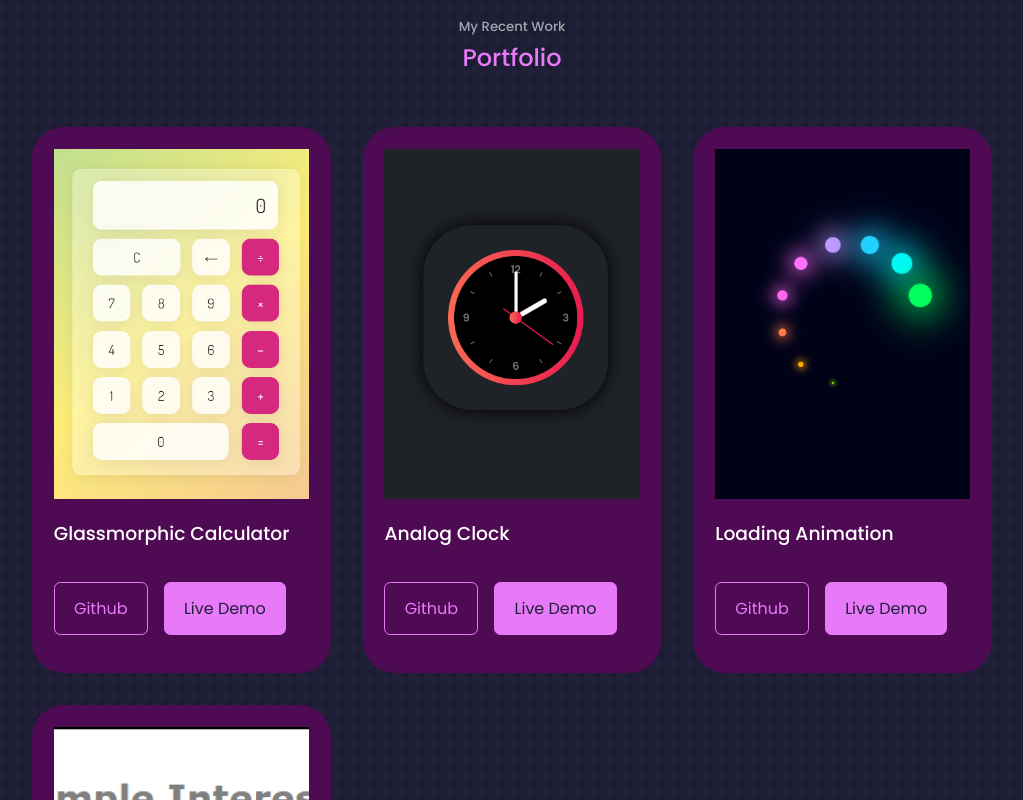
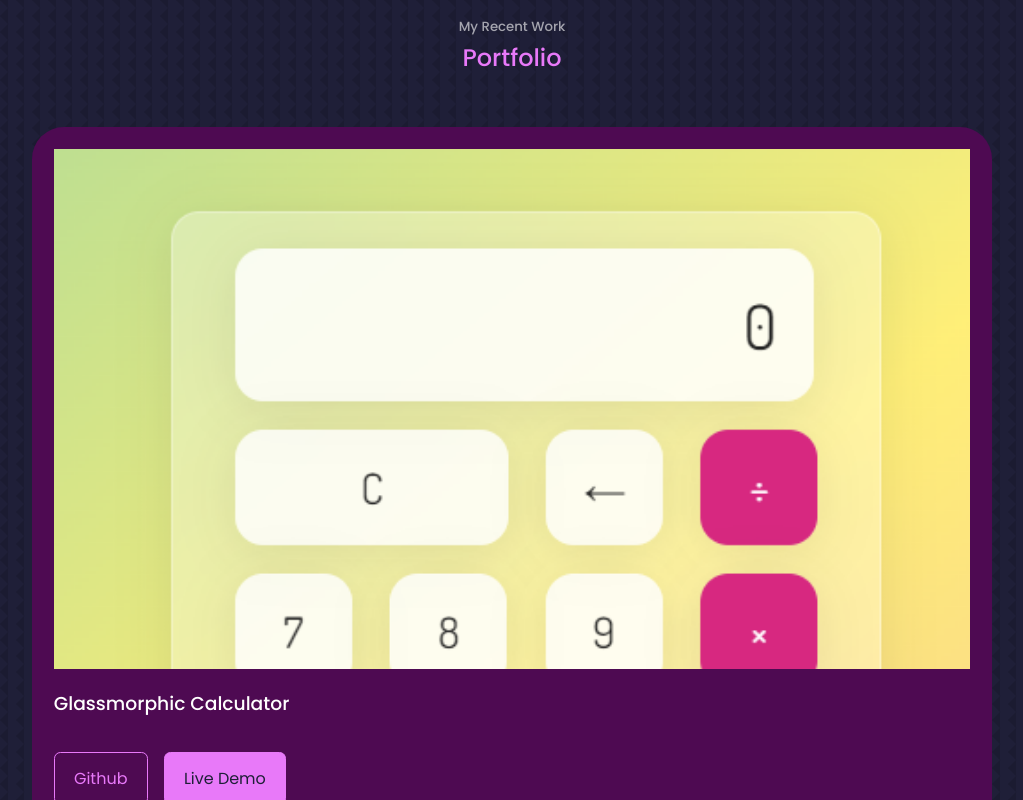
Before and after one commit to all4nitrous/react-portfolio, a React (Create React App) app: page / in a window 1280 px wide. Shown: the part 2920-3720 px from the top of the page, without its empty margins (128-1151 px from the left). Built offline with nearby package versions, Linux system fonts and the light colour scheme.

Commit message:
Done with slideshow format

```diff
--- a/package.json
+++ b/package.json
@@ -10,6 +10,7 @@
     "react-dom": "^18.2.0",
     "react-icons": "^4.6.0",
     "react-scripts": "5.0.1",
+    "swiper": "^8.4.4",
     "web-vitals": "^2.1.4"
   },
   "scripts": {
--- a/src/App.jsx
+++ b/src/App.jsx
@@ -17,7 +17,6 @@ const App = () => {
       <Experience />
       <Services />
       <Portfolio />
-      <Testimonials />
       <Contact />
       <Footer />
       </>
--- a/src/components/portfolio/Portfolio.jsx
+++ b/src/components/portfolio/Portfolio.jsx
@@ -4,50 +4,64 @@ import IMG1 from '../../assests/calc project.png'
 import IMG2 from '../../assests/analog clock.png'
 import IMG3 from '../../assests/loading animation.png'
 import IMG4 from '../../assests/interest calculator.png'
+
+import { Pagination } from 'swiper';
+
+import { Swiper, SwiperSlide } from 'swiper/react';
+
+// Import Swiper styles
+import 'swiper/css';
+import 'swiper/css/pagination';
+
+
+
 const Portfolio = () => {
   return (
     <section id='portfolio'>
       <h5>My Recent Work</h5>
         <h2>Portfolio</h2>
 
-      <div className="container portfolio_container">
-        <article className='portfolio_item'>
-          <div className="portfolio item-image"><img src={IMG1} height="350" width="416"/></div>
+      <Swiper className="container portfolio_container" modules={[Pagination]}
+      spaceBetween={40}
+      slidesPerView={1}
+      pagination={{ clickable: true }}>
+        <SwiperSlide className='portfolio_item'>
+          <div className="portfolio_item-image"><img src={IMG1}  /></div>
           <h3>Glassmorphic Calculator</h3>
 <div className="portfolio_item-cta">
 <a href="https://github.com/all4nitrous/calculator-project" className='btn' target="_blank">Github</a>
           <a href="https://all4nitrous.github.io/calculator-project/" className='btn btn-primary' target="_blank">Live Demo</a>
 </div>
 
-        </article>
+        </SwiperSlide>
 
-        <article className='portfolio_item'>
-          <div className="portfolio item-image"><img src={IMG2} height="350" width="416"/></div>
+        <SwiperSlide className='portfolio_item'>
+          <div className="portfolio_item-image"><img src={IMG2}/></div>
           <h3>Analog Clock</h3>
           <div className="portfolio_item-cta">
           <a href="https://github.com/all4nitrous/Analog-clock" className='btn' target="_blank">Github</a>
           <a href="https://all4nitrous.github.io/Analog-clock/" className='btn btn-primary' target="_blank">Live Demo</a>
           </div>
 
-        </article>
+        </SwiperSlide>
 
-        <article className='portfolio_item'>
-          <div className="portfolio item-image"><img src={IMG3} height="350" width="416"/></div>
+        <SwiperSlide className='portfolio_item'>
+          <div className="portfolio_item-image"><img src={IMG3}/></div>
           <h3>Loading Animation</h3>
 <div className="portfolio_item-cta"><a href="https://github.com/all4nitrous/Loading-animation--1" className='btn' target="_blank">Github</a>
           <a href=" https://all4nitrous.github.io/Loading-animation--1/" className='btn btn-primary' target="_blank">Live Demo</a>
           </div>
-          </article>
+          </SwiperSlide>
 
 
-        <article className='portfolio_item'>
-          <div className="portfolio item-image"><img src={IMG4} height="350" width="416"/></div>
+        <SwiperSlide className='portfolio_item'>
+          <div className="portfolio_item-image"><img src={IMG4}/></div>
           <h3>Interest Calculator</h3>
         <div className="portfolio_item-cta"><a href="https://github.com/all4nitrous/vftvk-Simple-Interest-Calculator" className='btn' target="_blank">Github</a>
           <a href="https://all4nitrous.github.io/vftvk-Simple-Interest-Calculator/" className='btn btn-primary' target="_blank">Live Demo</a>
           </div>
-          </article>
- </div>
+          </SwiperSlide>
+ </Swiper>
     </section>
   )
 }
--- a/src/components/portfolio/portfolio.css
+++ b/src/components/portfolio/portfolio.css
@@ -17,8 +17,10 @@
     background: transparent;
 }
 
-.portfolio_item-image  {
-    border-radius: 1.5rem;
+.portfolio_item-image {
+    object-fit: cover;
+   object-position: center;
+    height: 65vh;
     overflow: hidden;
 }
 
@@ -30,6 +32,7 @@
     display: flex;
     gap: 1rem;
     margin-bottom: 1rem;
+
 }
 
 
```
Also changed, not shown: 1 other file (tests, documents, lock files or other folders).
